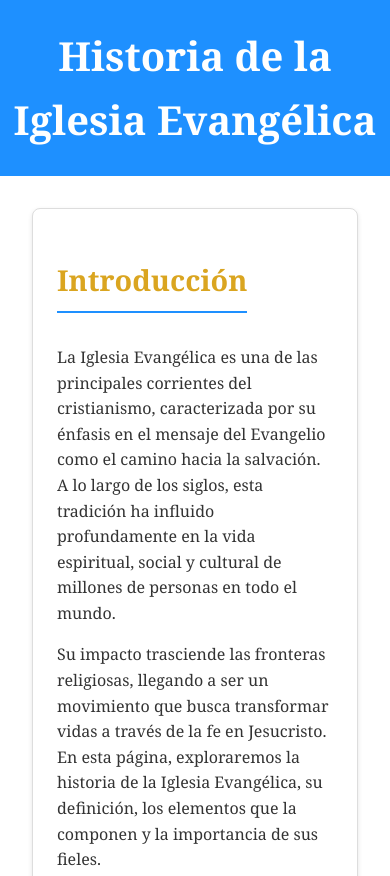
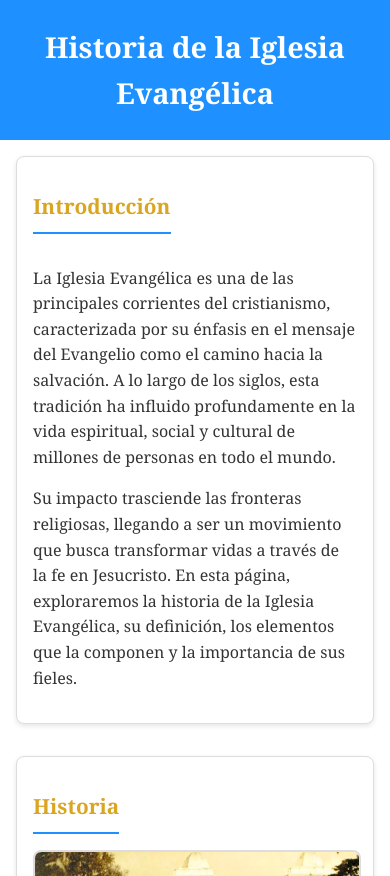
Before and after one commit to libradaweb/iglesia-evangelica, a plain HTML site: page index.html in a window 390 px wide. Shown: the top 876 px of the page. Drawn offline with Linux system fonts and the light colour scheme.

Commit message:
Update estilos.css

```diff
--- a/estilos.css
+++ b/estilos.css
@@ -77,7 +77,24 @@ footer p {
     font-size: 0.9rem;
 }
 
+/* Ajustes para dispositivos móviles */
 @media (max-width: 768px) {
+    header h1 {
+        font-size: 2rem;
+    }
+
+    main {
+        padding: 1rem;
+    }
+
+    section {
+        padding: 1rem;
+    }
+
+    section h2 {
+        font-size: 1.5rem;
+    }
+
     .content {
         flex-direction: column;
         text-align: center;
@@ -90,4 +107,23 @@ footer p {
     .content div {
         text-align: center;
     }
+
+    footer p {
+        font-size: 0.8rem;
+    }
 }
+
+/* Ajustes adicionales para pantallas muy pequeñas */
+@media (max-width: 480px) {
+    header h1 {
+        font-size: 1.8rem;
+    }
+
+    section h2 {
+        font-size: 1.3rem;
+    }
+
+    .content img {
+        margin-bottom: 1rem;
+    }
+}
```
